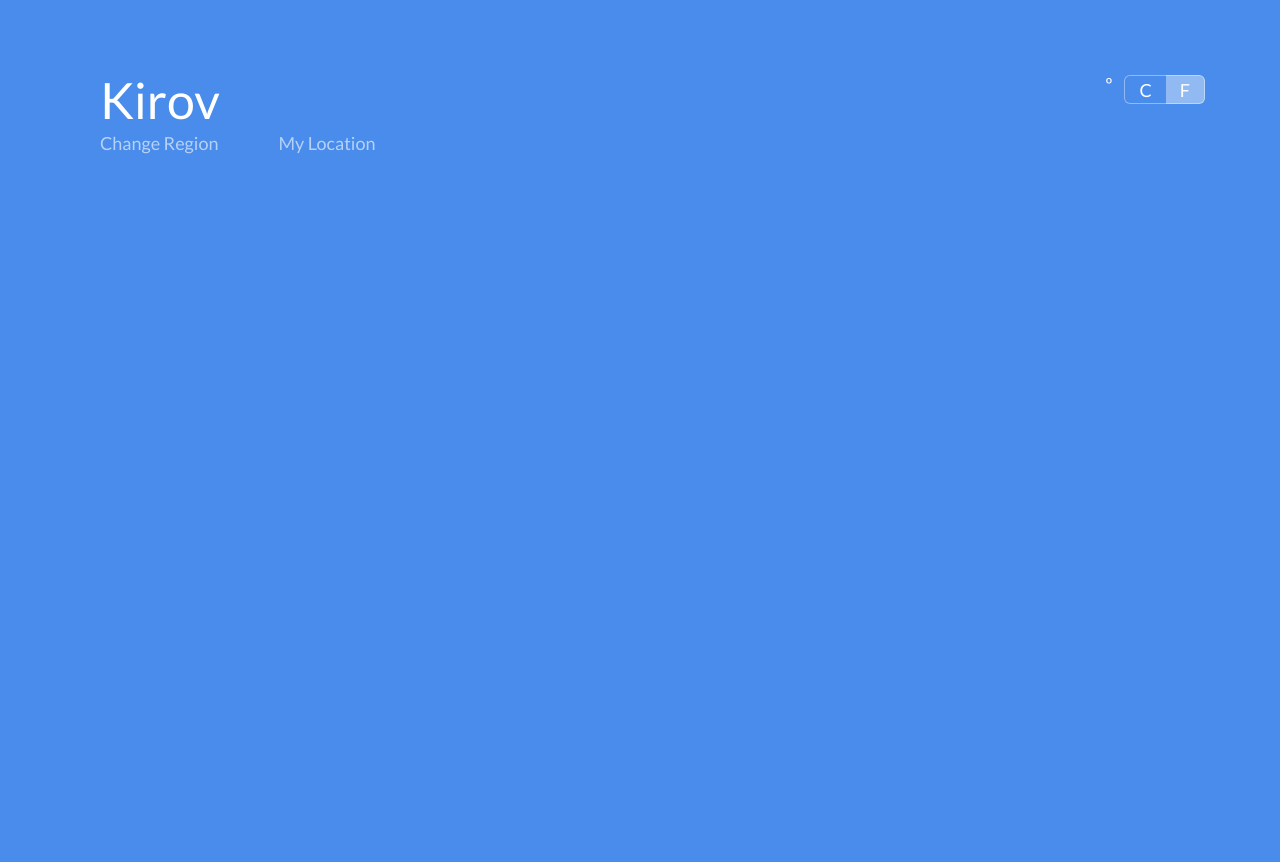
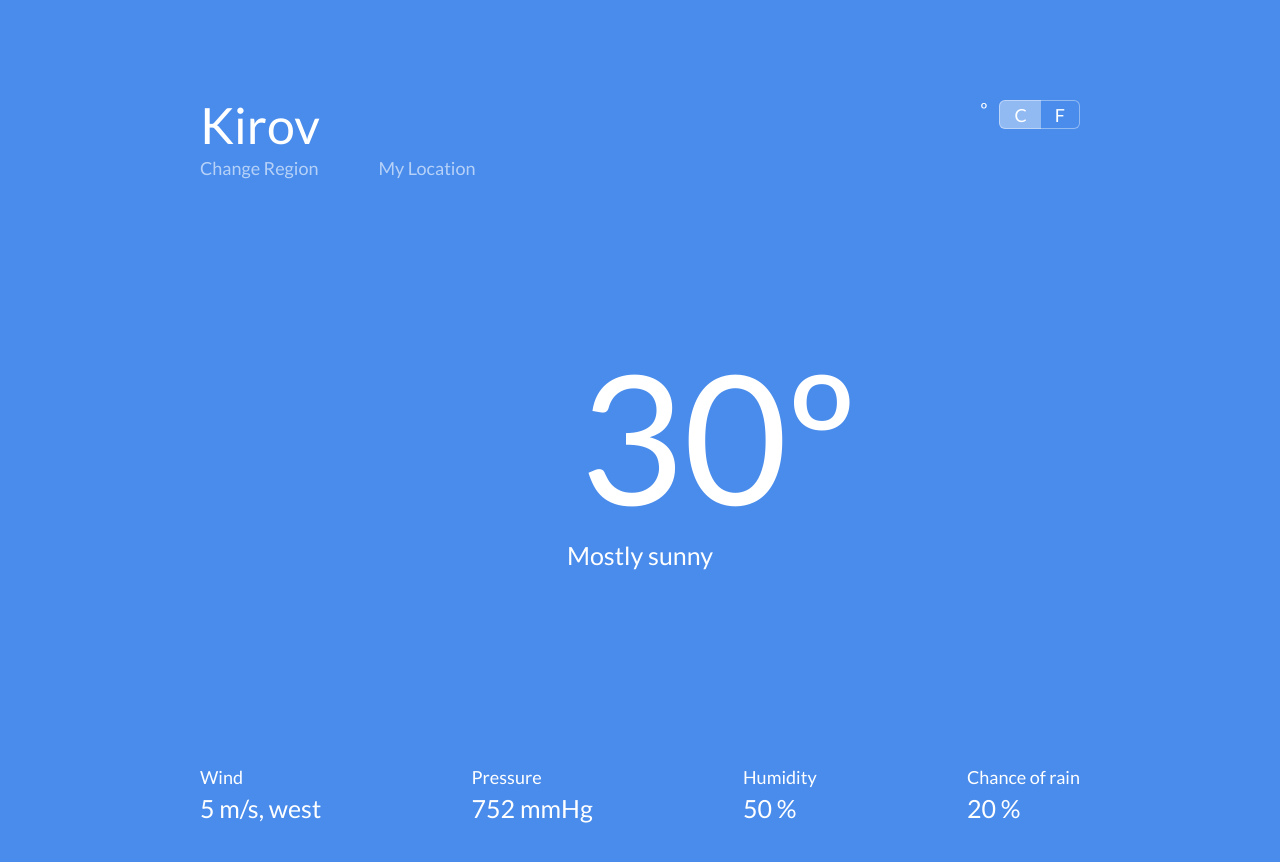
Before and after one commit to les8/Weather-Application, a Vue app: page / in a window 1280 px wide. Shown: the top 862 px of the page. Before the commit the page ends 800 px from the top, so only its background shows below. Built offline with nearby package versions, Linux system fonts and the light colour scheme.

Commit message:
Skeleton is ready #1

```diff
--- a/src/App.vue
+++ b/src/App.vue
@@ -4,23 +4,23 @@
       <Location />
       <TemperatureScale />
     </div>
-    <div class="main">
-      <MainWeather />
-    </div>
-    <div class="footer"></div>
+    <Main />
+    <Footer />
   </div>
 </template>
 
 <script>
 import Location from "./components/header/location/Location.vue";
 import TemperatureScale from "./components/header/temperature-scale/Temperature-Scale.vue";
-import MainWeather from "./components/main/MainWeather.vue";
+import Main from "./components/main/Main.vue";
+import Footer from "./components/footer/Footer.vue";
 export default {
   name: "App",
   components: {
     Location,
     TemperatureScale,
-    MainWeather,
+    Main,
+    Footer,
   },
 };
 </script>
@@ -30,11 +30,12 @@ export default {
 @import "./styles/settings.scss";
 
 .wrapper {
-  padding: 75px 75px 122px 100px;
+  padding: 100px 200px;
 }
 
 .header {
   display: flex;
   justify-content: space-between;
+  height: 97px;
 }
 </style>
--- /dev/null
+++ b/src/components/footer/Footer.vue
@@ -0,0 +1,56 @@
+<template>
+  <div class="footer">
+    <div class="footer__item">
+      <div class="footer__subtitle">Wind</div>
+      <div class="footer__info">
+        {{ this.wind }} m/s, {{ this.windDirection }}
+      </div>
+    </div>
+    <div class="footer__item">
+      <div class="footer__subtitle">Pressure</div>
+      <div class="footer__info">{{ this.pressure }} mmHg</div>
+    </div>
+    <div class="footer__item">
+      <div class="footer__subtitle">Humidity</div>
+      <div class="footer__info">{{ this.humidity }} %</div>
+    </div>
+    <div class="footer__item">
+      <div class="footer__subtitle">Chance of rain</div>
+      <div class="footer__info">{{ this.chanceOfRain }} %</div>
+    </div>
+  </div>
+</template>
+
+<script>
+export default {
+  name: "footer-weather",
+  data() {
+    return {
+      wind: "5",
+      windDirection: "west",
+      pressure: "752",
+      humidity: "50",
+      chanceOfRain: "20",
+    };
+  },
+};
+</script>
+
+<style lang="scss" scoped>
+@import "/src/styles/variables.scss";
+
+.footer {
+  display: flex;
+  justify-content: space-between;
+  margin: 0 auto;
+
+  &__subtitle {
+    font-size: $subtitle-size;
+    margin-bottom: 10px;
+  }
+
+  &__info {
+    font-size: $text-size;
+  }
+}
+</style>
--- a/src/components/header/temperature-scale/Temperature-Scale.vue
+++ b/src/components/header/temperature-scale/Temperature-Scale.vue
@@ -3,11 +3,11 @@
     <p class="temperature-scale__degree">º</p>
     <div class="temperature-scale__toggle">
       <div class="temperature-scale__items temperature-scale__item-1">
-        <input id="celsus" type="radio" name="radio" value="on" />
+        <input id="celsus" type="radio" name="radio" value="on" checked />
         <label for="celsus">C</label>
       </div>
       <div class="temperature-scale__items temperature-scale__item-2">
-        <input id="fahrenheit" type="radio" name="radio" value="off" checked />
+        <input id="fahrenheit" type="radio" name="radio" value="off" />
         <label for="fahrenheit">F</label>
       </div>
     </div>
--- /dev/null
+++ b/src/components/main/Main.vue
@@ -0,0 +1,58 @@
+<template>
+  <div class="main">
+    <div class="main__head">
+      <SvgIcon name="sun" className="main__icon" />
+      <div class="main__temperature">{{ this.currentTemperature }}º</div>
+    </div>
+    <div class="main__info">{{ this.weatherInfo }}</div>
+  </div>
+</template>
+
+<script>
+import SvgIcon from "../constructor/SvgIcon.vue";
+
+export default {
+  name: "main-weather",
+  data() {
+    return {
+      currentTemperature: "30",
+      weatherInfo: "Mostly sunny",
+    };
+  },
+  components: {
+    SvgIcon,
+  },
+};
+</script>
+
+<style lang="scss" scoped>
+@import "/src/styles/variables.scss";
+.main {
+  display: flex;
+  flex-direction: column;
+  align-items: center;
+  margin-top: 130px;
+  margin-bottom: 200px;
+
+  &__head {
+    display: flex;
+    align-items: center;
+  }
+
+  &__temperature {
+    font-size: 180px;
+    line-height: 216px;
+  }
+
+  &__icon {
+    width: 140px;
+    height: 140px;
+    margin-right: 15px;
+    fill: rgb(209, 236, 87);
+  }
+
+  &__info {
+    font-size: $text-size;
+  }
+}
+</style>
--- a/src/components/main/MainWeather.vue
+++ /dev/null
@@ -1,19 +0,0 @@
-<template>
-  <div class="main__info">{{ this.currentTemperature }}</div>
-</template>
-
-<script>
-export default {
-  name: "main-weather",
-  data() {
-    return {
-      currentTemperature: "",
-      weatherInfo: "",
-    };
-  },
-};
-</script>
-
-<style lang="scss" scoped>
-@import "/src/styles/variables.scss";
-</style>
```
